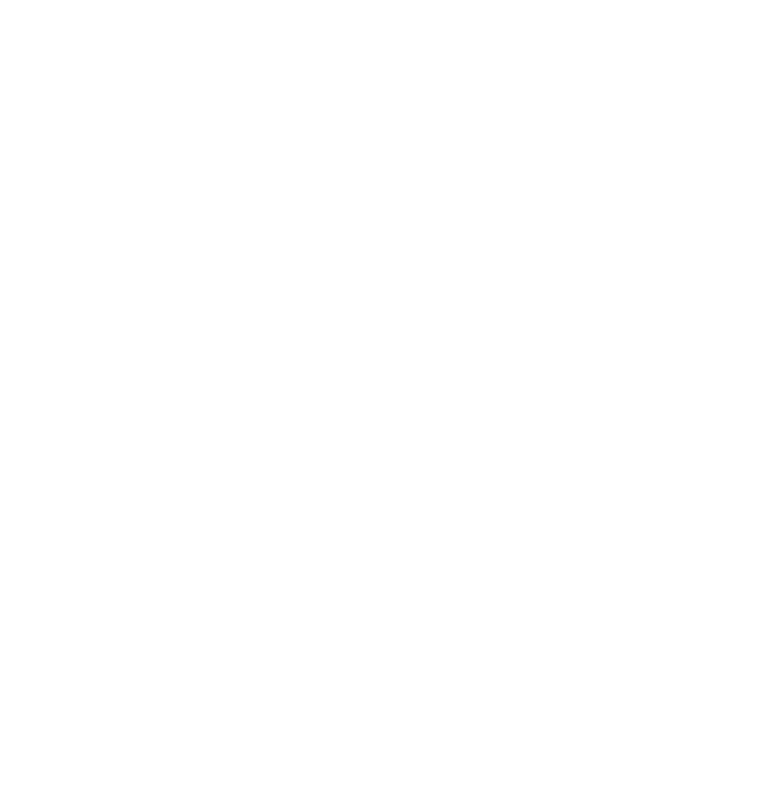
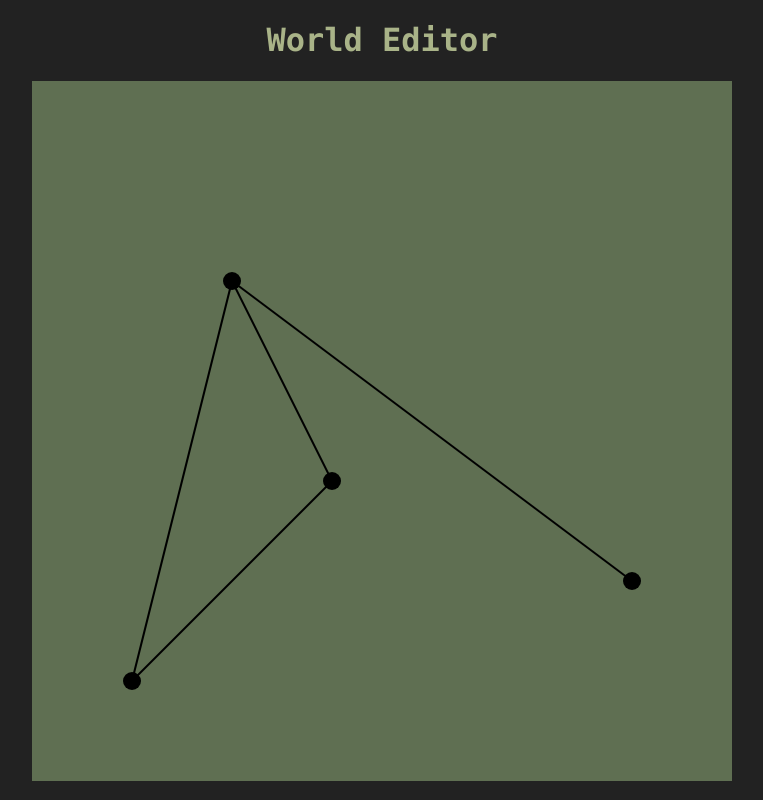
Before and after one commit to JJ1313/virtualWorld, a plain HTML site: page index.html in a window 1280 px wide. Shown: the whole page, without its empty margins (258-1021 px from the left). Drawn offline with Linux system fonts and the light colour scheme.

Commit message:
Add class Point, Segment and Graph with the function draw

```diff
--- /dev/null
+++ b/assets/css/styles.css
@@ -0,0 +1,23 @@
+:root {
+  --clr-tone-1: #A9B388;
+  --clr-tone-2: #222;
+  --clr-tone-3: #666;
+  --clr-tone-4: #999;
+
+  --clr-green-1: #5F6F52;
+  --clr-green-2: #A9B388;
+  --clr-orange-1: #B99470;
+}
+
+body {
+  background: var(--clr-tone-2);
+  color: var(--clr-tone-1);
+
+  font-family: 'Lucida console', monospace;
+
+  text-align: center;
+}
+
+#myCanvas {
+  background-color: var(--clr-green-1);
+}
--- /dev/null
+++ b/assets/js/math/Graph.js
@@ -0,0 +1,14 @@
+class Graph{
+  constructor(points = [], segments = []){
+    this.points = points;
+    this.segments = segments;
+  }
+  draw(ctx){
+    for(const seg of this.segments){
+      seg.draw(ctx)
+    }
+    for(const point of this.points){
+      point.draw(ctx)
+    }
+  }
+}
--- /dev/null
+++ b/assets/js/primitives/Point.js
@@ -0,0 +1,13 @@
+class Point{
+  constructor(x, y){
+    this.x = x;
+    this.y = y;
+  }
+  draw(ctx, size = 18, color= "black"){
+    const rad = size / 2;
+    ctx.beginPath();
+    ctx.fillStyle = color;
+    ctx.arc(this.x, this.y, rad, 0, Math.PI * 2);
+    ctx.fill();
+  }
+}
--- /dev/null
+++ b/assets/js/primitives/Segment.js
@@ -0,0 +1,14 @@
+class Segment{
+  constructor(p1, p2){
+    this.p1 = p1;
+    this.p2 = p2;
+  }
+  draw(ctx, width = 2, color = "black"){
+    ctx.beginPath();
+    ctx.lineWidth = width;
+    ctx.strokeStyle = color;
+    ctx.moveTo(this.p1.x, this.p1.y);
+    ctx.lineTo(this.p2.x, this.p2.y);
+    ctx.stroke();
+  }
+}
--- a/index.html
+++ b/index.html
@@ -4,8 +4,18 @@
   <meta charset="UTF-8">
   <meta name="viewport" content="width=device-width, initial-scale=1.0">
   <title>Virtual World</title>
+  <link rel="stylesheet" href="./assets/css/styles.css">
 </head>
 <body>
+  <h1>World Editor</h1>
 
+  <canvas id="myCanvas"></canvas>
+  <script src="./assets/js/primitives/Point.js"></script>
+  <script src="./assets/js/primitives/Segment.js"></script>
+  <script src="./assets/js/math/Graph.js"></script>
+
+  <script src="./main.js">
+
+  </script>
 </body>
 </html>
--- /dev/null
+++ b/main.js
@@ -0,0 +1,18 @@
+myCanvas.width = 700;
+myCanvas.height = 700;
+
+const ctx = myCanvas.getContext("2d");
+console.log(ctx);
+
+const p1 = new Point(200, 200);
+const p2 = new Point(300, 400);
+const p3 = new Point(600, 500);
+const p4 = new Point(100, 600);
+
+const s1 = new Segment(p1, p2)
+const s2 = new Segment(p1, p3)
+const s3 = new Segment(p1, p4)
+const s4 = new Segment(p2, p4)
+
+const graph = new Graph([p1,p2,p3,p4], [s1,s2,s3, s4]);
+graph.draw(ctx);
```
